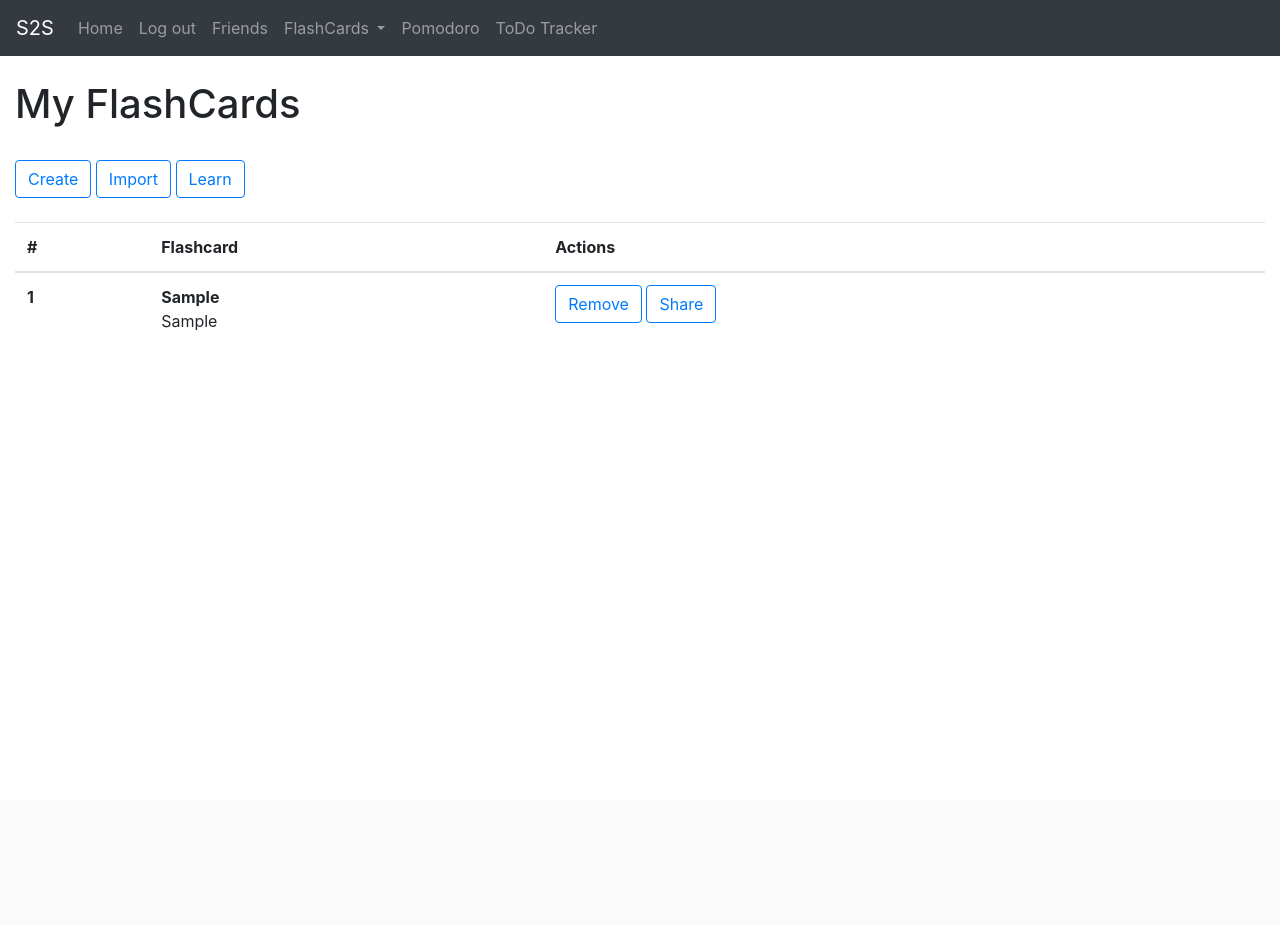
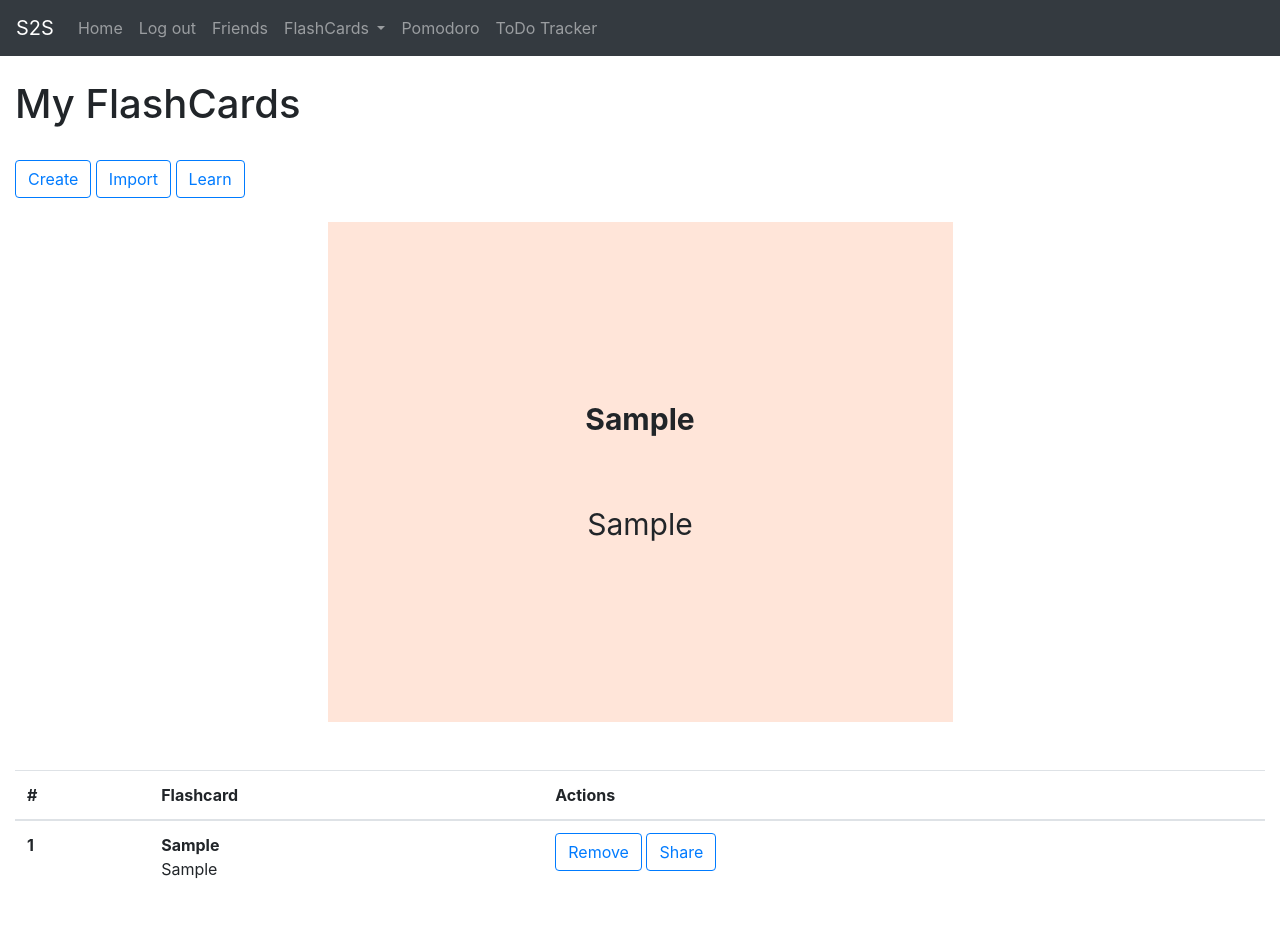
Before and after one commit to abdullahw1/Study2Success, a Flask app: page /my-flashcards in a window 1280 px wide. Before the commit the page ends 330 px from the top, so only its background shows below. Run offline with Flask 2, Linux system fonts and the light colour scheme; a user stored in the database is signed in; tables that the repository leaves empty hold one stand-in row (values such as "Sample post"); some libraries are stand-ins or nearby versions.

Commit message:
make swipe flashcards

```diff
--- /dev/null
+++ b/app/myapp/static/my-flashcards-style.css
@@ -0,0 +1,26 @@
+.swiper{
+    height:500px;
+}
+
+#swiper-container{
+    margin-left:25%;
+    margin-right:25%;
+}
+
+.swiper-slide{
+    background:#FFE5D9;
+    display:flex;
+    justify-content:center;
+    align-items:center;
+    font-size:30px;
+}
+
+.swiper-slide-active{
+    padding:50px;
+    justify-content:center;
+    text-align: center;
+}
+
+.front-card{
+    margin-bottom:60px;
+}
--- a/app/myapp/templates/base.html
+++ b/app/myapp/templates/base.html
@@ -1,5 +1,6 @@
 <!doctype html>
 <html lang="en">
+
 <head>
   {% block head %}
   <!-- Required meta tags -->
@@ -11,7 +12,8 @@
   {{ bootstrap.load_css() }}
   <link rel="stylesheet" type="text/css" href="{{url_for('static', filename='base.css')}}">
   {% endblock %}
-
+  {% block swiper %}
+  {% endblock %}
   <title>
     {% if title %}
     {{title}}
@@ -21,11 +23,13 @@
   </title>
   {% endblock %}
 </head>
+
 <body>
   {% block nav %}
   <nav class="navbar navbar-expand-lg navbar-dark bg-dark">
     <a class="navbar-brand" href="/">S2S</a>
-            <button class="navbar-toggler" type="button" data-toggle="collapse" data-target="#navbarSupportedContent" aria-controls="navbarSupportedContent" aria-expanded="false" aria-label="Toggle navigation">
+    <button class="navbar-toggler" type="button" data-toggle="collapse" data-target="#navbarSupportedContent"
+      aria-controls="navbarSupportedContent" aria-expanded="false" aria-label="Toggle navigation">
       <span class="navbar-toggler-icon"></span>
     </button>
 
@@ -36,7 +40,8 @@
         <li class="nav-item"><a class="nav-link" href="/logout">Log out</a></li>
         <li class="nav-item"><a class="nav-link" href="/my-friends">Friends</a></li>
         <li class="nav-item dropdown">
-                    <a class="nav-link dropdown-toggle" href="#" id="navbarDropdown" role="button" data-toggle="dropdown" aria-haspopup="true" aria-expanded="false">
+          <a class="nav-link dropdown-toggle" href="#" id="navbarDropdown" role="button" data-toggle="dropdown"
+            aria-haspopup="true" aria-expanded="false">
             FlashCards
           </a>
           <div class="dropdown-menu" aria-labelledby="navbarDropdown">
@@ -83,4 +88,5 @@
   {{ bootstrap.load_js() }}
   {% endblock %}
 </body>
+
 </html>
--- a/app/myapp/templates/my-flashcards.html
+++ b/app/myapp/templates/my-flashcards.html
@@ -1,4 +1,10 @@
 {% extends "base.html" %}
+{% block swiper %}
+<link rel="stylesheet" href="https://unpkg.com/swiper@7/swiper-bundle.min.css" />
+<link rel="stylesheet" href="../static/my-flashcards-style.css" />
+<script src="https://unpkg.com/swiper@7/swiper-bundle.min.js"></script>
+{% endblock %}
+
 {% block content %}
 <h1>My FlashCards</h1>
 <br>
@@ -7,6 +13,37 @@
 <a class="btn btn-outline-primary" href="learn-flashcard">Learn</a>
 <br>
 <br>
+
+
+<!-- Slider main container -->
+<div class="swiper" id="swiper-container">
+    <!-- Additional required wrapper -->
+    <div class="swiper-wrapper">
+        <!-- Slides -->
+        {% for card in ordered_cards %}
+        <div class="swiper-slide">
+            <div><b>
+                    <div class="front-card">{{card.front}}</div>
+                </b>
+                <div></div>
+                <div></div>
+                <div class="back-card">{{card.back}}</div>
+            </div>
+        </div>
+        {% endfor %}
+    </div>
+
+    <!-- If we need navigation buttons -->
+    <div class="swiper-button-prev"></div>
+    <div class="swiper-button-next"></div>
+
+</div>
+
+
+
+<br>
+<br>
+
 <table class="table">
     <thead>
         <tr>
@@ -34,4 +71,15 @@
         {% endfor %}
     </tbody>
 </table>
+
+
+<script>
+    const swiper = new Swiper('.swiper', {
+        // Navigation arrows
+        navigation: {
+            nextEl: '.swiper-button-next',
+            prevEl: '.swiper-button-prev',
+        },
+
+    });</script>
 {% endblock %}
--- /dev/null
+++ b/app/myapp/text_to_image.py
@@ -0,0 +1,6 @@
+from PIL import Image, ImageDraw, ImageFont
+from utils import display_pillow_image
+
+img = Image.new('RGB', (500, 300), color='#FFFFFF')
+canvas = ImageDraw.Draw(img)
+canvas.text((10, 10), "hello", fill='#000000')
```
Lines whose indentation alone changed are shown as unchanged.
